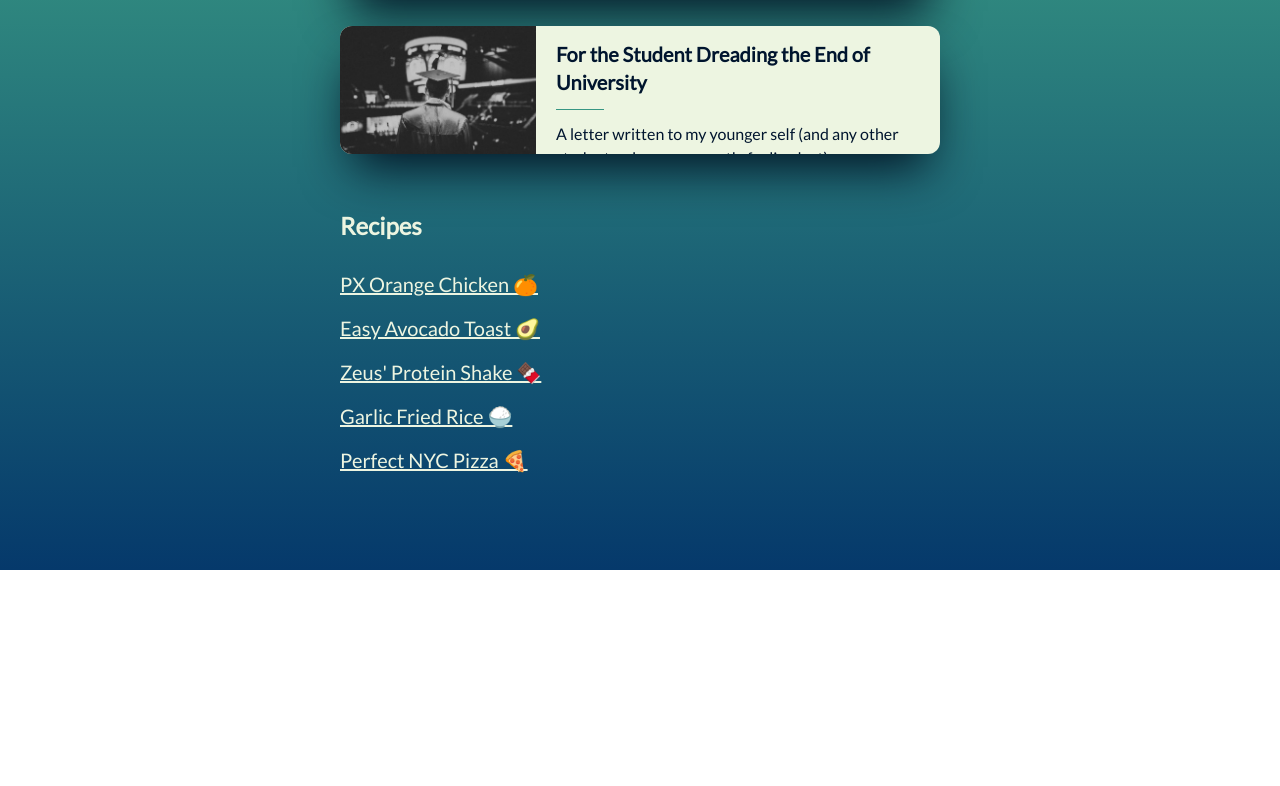
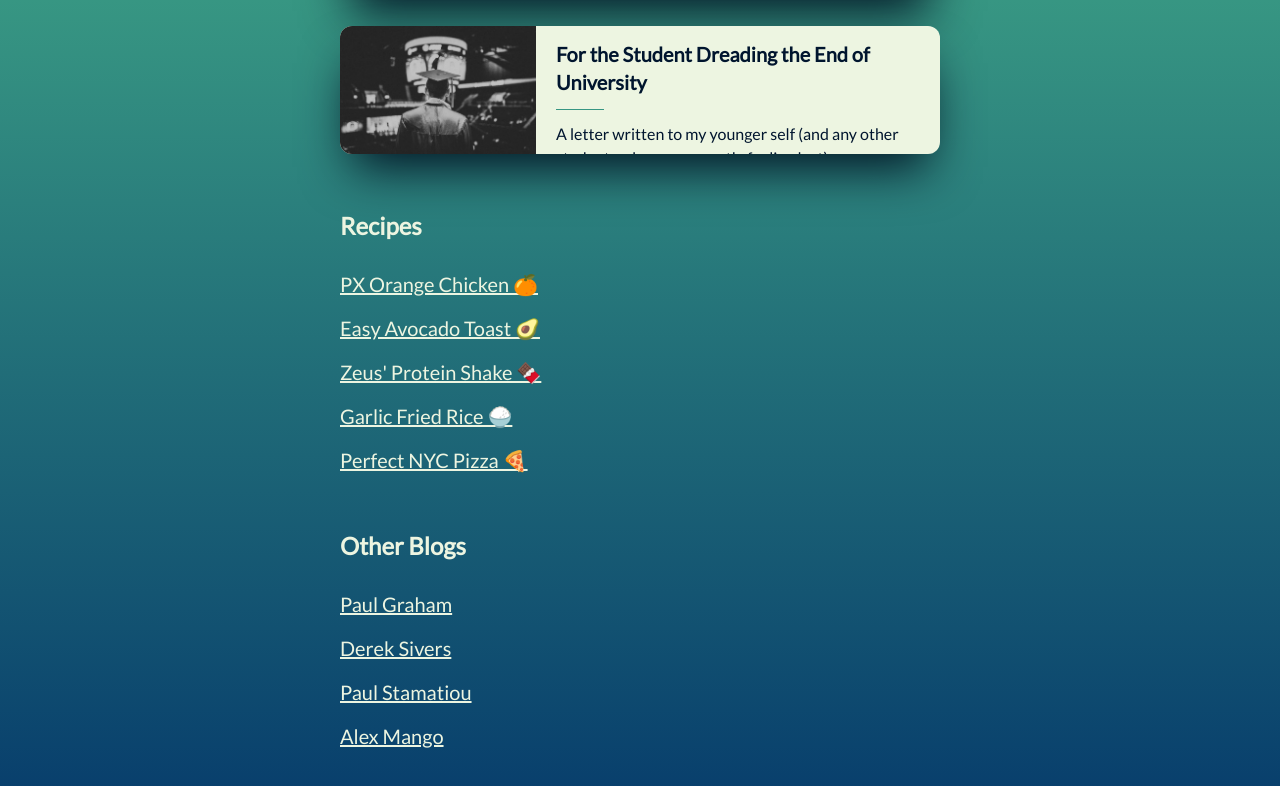
Before and after one commit to jwmke/personal-website, a Next.js app: page /blog in a window 1280 px wide. Shown: the part 626-1412 px from the top of the page. Before the commit the page ends 1196 px from the top, so only its background shows below. Built offline with nearby package versions, Linux system fonts and the light colour scheme.

Commit message:
added other blogs section

```diff
--- a/pages/blog/index.tsx
+++ b/pages/blog/index.tsx
@@ -48,6 +48,21 @@ const Blog: NextPage = () => {
             <div className='text-xl mt-4'>
               <Link href='/blog/pizza' target="_blank" rel="noreferrer"><span className='hover:text-teal underline hover:cursor-pointer'>Perfect NYC Pizza 🍕</span></Link>
             </div>
+            <div className='text-2xl font-bold mt-7 md:mt-14'>
+              Other Blogs
+            </div>
+            <div className='text-xl mt-7'>
+              <a href='http://www.paulgraham.com/articles.html' target="_blank" rel="noreferrer"><span className='hover:text-teal underline hover:cursor-nesw-resize'>Paul Graham</span></a>
+            </div>
+            <div className='text-xl mt-4'>
+              <a href='https://sive.rs/blog' target="_blank" rel="noreferrer"><span className='hover:text-teal underline hover:cursor-nesw-resize'>Derek Sivers</span></a>
+            </div>
+            <div className='text-xl mt-4'>
+              <a href='https://paulstamatiou.com/' target="_blank" rel="noreferrer"><span className='hover:text-teal underline hover:cursor-nesw-resize'>Paul Stamatiou</span></a>
+            </div>
+            <div className='text-xl mt-4'>
+              <a href='https://mango.pdf.zone/' target="_blank" rel="noreferrer"><span className='hover:text-teal underline hover:cursor-nesw-resize'>Alex Mango</span></a>
+            </div>
           </div>
         </div>
       </main>
```
